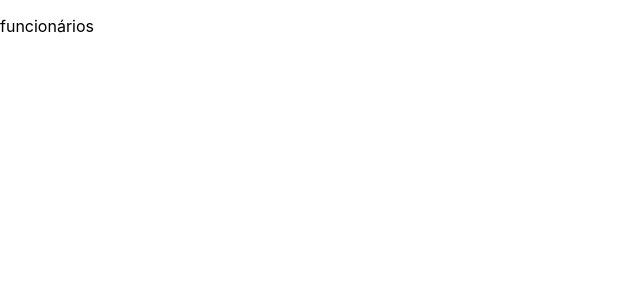
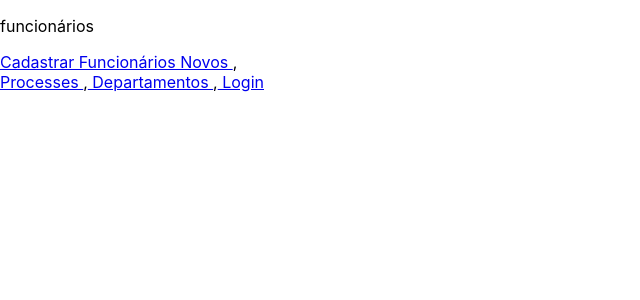
Before and after one commit to marianaleitao/Projeto-Interativo-1, a React (Create React App) app in the folder projeto_univesp1/: page /employees in a window 1280 px wide. Shown: the top 300 px of the page, without its empty margins (0-640 px from the left). Built offline with nearby package versions, Linux system fonts and the light colour scheme.

Commit message:
Criando Pages

```diff
--- /dev/null
+++ b/projeto_univesp1/src/pages/ContactsEmployees/index.tsx
@@ -0,0 +1,11 @@
+
+export default function ContactsEmployees () {
+
+    return(
+        <header>
+            <h1>Cadastro de Funcionários</h1>
+
+        </header>
+    )
+
+}
--- /dev/null
+++ b/projeto_univesp1/src/pages/DataDepartments/index.tsx
@@ -0,0 +1,10 @@
+export default function DataDepartments () {
+
+    return(
+        <header>
+            <h1>Cadastro de Departamentos</h1>
+
+        </header>
+    )
+
+}
--- /dev/null
+++ b/projeto_univesp1/src/pages/DataProcesses/index.tsx
@@ -0,0 +1,10 @@
+export default function DataProcesses () {
+
+    return(
+        <header>
+            <h1>Cadastro de Processos</h1>
+
+        </header>
+    )
+
+}
--- a/projeto_univesp1/src/pages/Departments/index.tsx
+++ b/projeto_univesp1/src/pages/Departments/index.tsx
@@ -1,4 +1,4 @@
-
+import { Link } from "react-router-dom";
 
 function Departments () {
   return (
@@ -9,6 +9,16 @@ function Departments () {
           Departamentos
         </p>
       </header>
+      <body>
+      <nav>
+
+          <Link to ="/"> Login </Link>,
+          <Link to ="/processes"> Processes </Link>,
+          <Link to ="/employees"> Funcionários </Link>
+
+        </nav>
+      </body>
+
     </div>
   );
 }
--- a/projeto_univesp1/src/pages/Employees/index.tsx
+++ b/projeto_univesp1/src/pages/Employees/index.tsx
@@ -1,3 +1,4 @@
+import { Link } from "react-router-dom";
 
 
 function Employees () {
@@ -8,7 +9,24 @@ function Employees () {
         <p>
           funcionários
         </p>
+
+        <nav>
+
+          <Link to ="/contactsemployees"> Cadastrar Funcionários Novos </Link>,
+
+        </nav>
       </header>
+
+      <body>
+      <nav>
+
+          <Link to ="/processes"> Processes </Link>,
+          <Link to ="/departments"> Departamentos </Link>,
+          <Link to ="/"> Login </Link>
+
+        </nav>
+      </body>
+
     </div>
   );
 }
--- a/projeto_univesp1/src/pages/Login/index.tsx
+++ b/projeto_univesp1/src/pages/Login/index.tsx
@@ -13,6 +13,7 @@ function Login () {
         <h1>
           Projeto Integrador - Desenvolvimento Web
         </h1>
+
 
       </header>
 
--- a/projeto_univesp1/src/pages/Processes/index.tsx
+++ b/projeto_univesp1/src/pages/Processes/index.tsx
@@ -1,3 +1,4 @@
+import { Link } from "react-router-dom";
 
 
 function Processes () {
@@ -9,6 +10,16 @@ function Processes () {
           Processos
         </p>
       </header>
+
+      <body>
+      <nav>
+
+          <Link to ="/"> Login </Link>,
+          <Link to ="/departments"> Departamentos </Link>,
+          <Link to ="/employees"> Funcionários </Link>
+
+        </nav>
+      </body>
     </div>
   );
 }
--- a/projeto_univesp1/src/router.tsx
+++ b/projeto_univesp1/src/router.tsx
@@ -1,6 +1,9 @@
 
 
 import { BrowserRouter, Routes, Route } from 'react-router-dom';
+import ContactsEmployees from './pages/ContactsEmployees';
+import DataDepartments from './pages/DataDepartments';
+import DataProcesses from './pages/DataProcesses';
 import Departments from './pages/Departments';
 import Employees from './pages/Employees';
 import Error from './pages/Error';
@@ -14,8 +17,11 @@ export default function Router (){
       <Routes>
         < Route path= '/'  element = { < Login />} />
         < Route path= '/departments'  element = { < Departments />} />
+        < Route path= '/datadepartments'  element = { < DataDepartments />} />
         < Route path= '/employees'  element = { < Employees />} />
+        < Route path= '/contactsemployees'  element = { < ContactsEmployees />} />
         < Route path= '/processes'  element = { < Processes />} />
+        < Route path= '/dataprocesses'  element = { < DataProcesses />} />
         < Route path= '*'  element = { < Error/>} />
       </Routes>
     </BrowserRouter>
```
